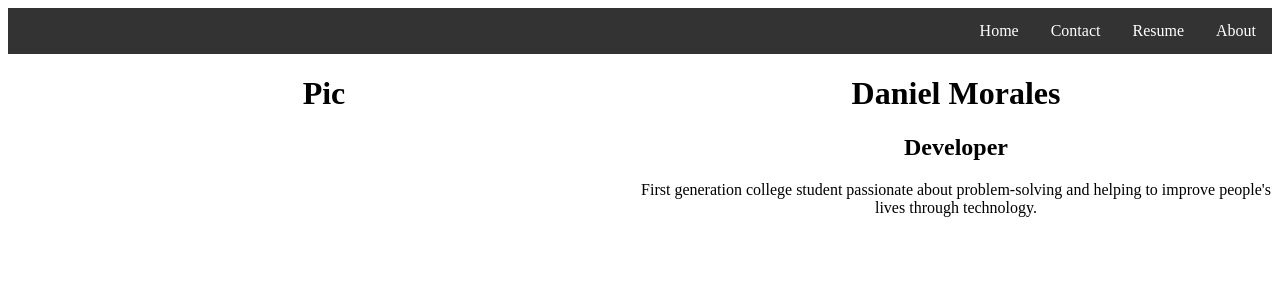
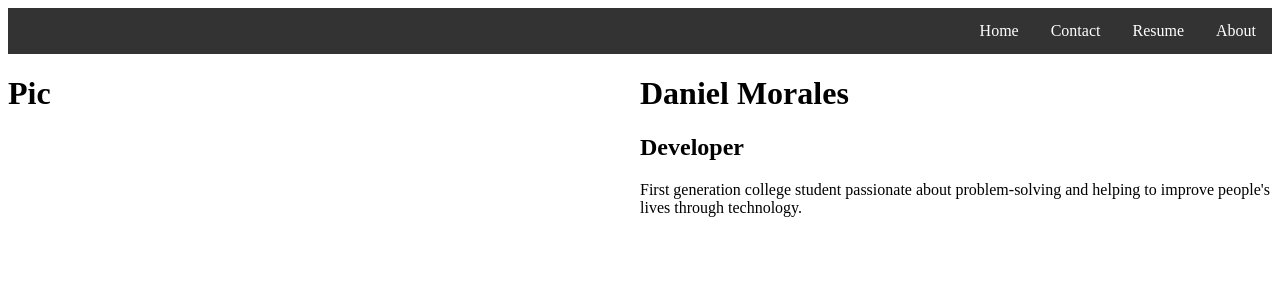
Before and after one commit to daft01/s2019cst336, a PHP site: page / in a window 1280 px wide. Shown: the top 300 px of the page. Run offline with PHP 8.4, Linux system fonts and the light colour scheme.

Commit message:
deleted index.html and added html to the hello-world.php

```diff
--- a/index.css
+++ b/index.css
@@ -25,13 +25,11 @@ li a:hover {
 #info {
   float: right;
   width: 50%;
-  text-align: center;
 }
 
 #picture {
   float: left;
   width: 50%;
-  text-align: center;
 }
 
 .row:after {
```
